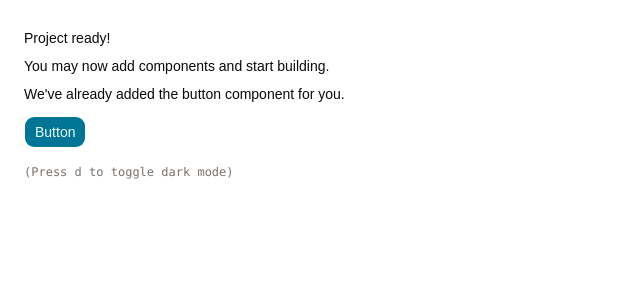
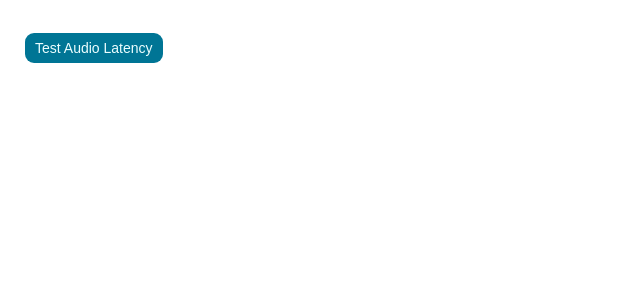
Before and after one commit to MrCapitalQ/RhythmCal-Web, a React (Vite) app: page / in a window 1280 px wide. Shown: the top 300 px of the page, without its empty margins (0-640 px from the left). Built offline with nearby package versions, Linux system fonts and the light colour scheme.

Commit message:
Add warmups and fix guard against multiple starts

```diff
--- a/src/App.tsx
+++ b/src/App.tsx
@@ -1,6 +1,7 @@
 import { Button } from "@/components/ui/button"
 import { useCallback, useEffect, useRef, useState } from "react"
 
+const warmUps = 2
 const sampleSize = 10
 const audioContext = new window.AudioContext()
 
@@ -15,22 +16,22 @@ export function App() {
     if (lastEmitted === undefined) return
 
     if (event.key !== "F14") return
-    // if (event.key !== "s") return
 
     lastEmittedRef.current = undefined
     setReadings((prev) => [...prev, event.timeStamp - lastEmitted])
   }
 
-  const playBeep = () => {
+  const playBeep = (): number => {
     const oscillator = audioContext.createOscillator()
     oscillator.frequency.value = 1000
-    // oscillator.type = "square";
     oscillator.connect(audioContext.destination)
 
     const startAudioTime = audioContext.currentTime
 
-    oscillator.start(startAudioTime)
-    oscillator.stop(startAudioTime + 0.1)
+    oscillator.start(startAudioTime + 0.2)
+    oscillator.stop(startAudioTime + 0.3)
+
+    return performance.now() + 200
   }
 
   const startAudioTest = useCallback(async () => {
@@ -41,16 +42,16 @@ export function App() {
     setResult(undefined)
     setIsSampling(true)
 
-    for (let i = 0; i < sampleSize; i++) {
-      playBeep()
-      lastEmittedRef.current = performance.now()
+    for (let i = 0; i < warmUps + sampleSize; i++) {
+      const beepTimestamp = playBeep()
 
-      if (i < sampleSize - 1)
-        await new Promise((resolve) => setTimeout(resolve, 1000))
+      if (i > warmUps - 1) lastEmittedRef.current = beepTimestamp
+
+      await new Promise((resolve) => setTimeout(resolve, 1000))
     }
 
     setIsSampling(false)
-  }, [])
+  }, [isSampling])
 
   useEffect(() => {
     window.addEventListener("keydown", handleKeyDown)
@@ -61,22 +62,16 @@ export function App() {
     if (readings.length === 0 || isSampling) return
 
     const sum = readings.reduce((acc, val) => acc + val, 0)
-    setResult(sum / readings.length)
+    setResult(Math.round(sum / readings.length))
   }, [isSampling])
 
   return (
     <div className="flex min-h-svh p-6">
       <div className="flex max-w-md min-w-0 flex-col gap-4 text-sm leading-loose">
         <div>
-          <h1 className="font-medium">Project ready!</h1>
-          <p>You may now add components and start building.</p>
-          <p>We&apos;ve already added the button component for you.</p>
           <Button className="mt-2" onClick={startAudioTest}>
-            Button
+            Test Audio Latency
           </Button>
-        </div>
-        <div className="font-mono text-xs text-muted-foreground">
-          (Press <kbd>d</kbd> to toggle dark mode)
         </div>
         {result && <div>Result: {result}</div>}
         <div>
```
